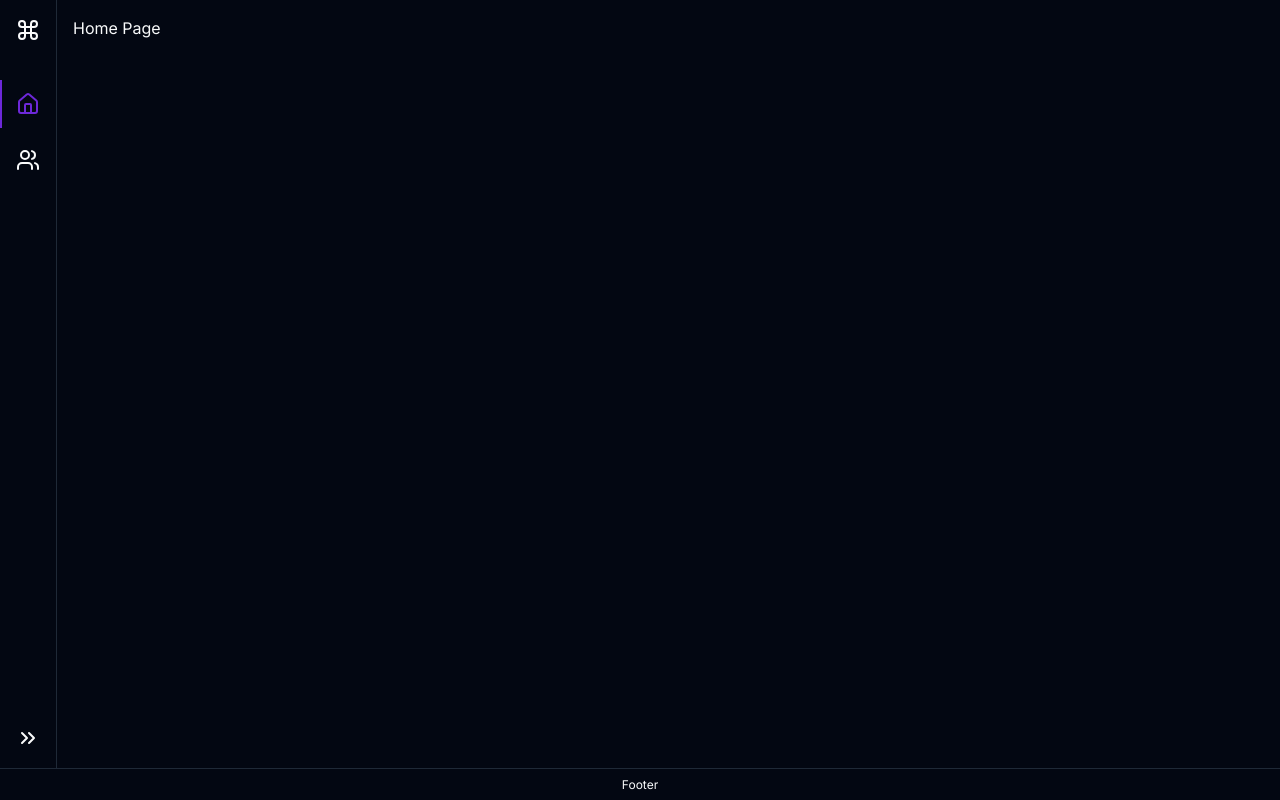
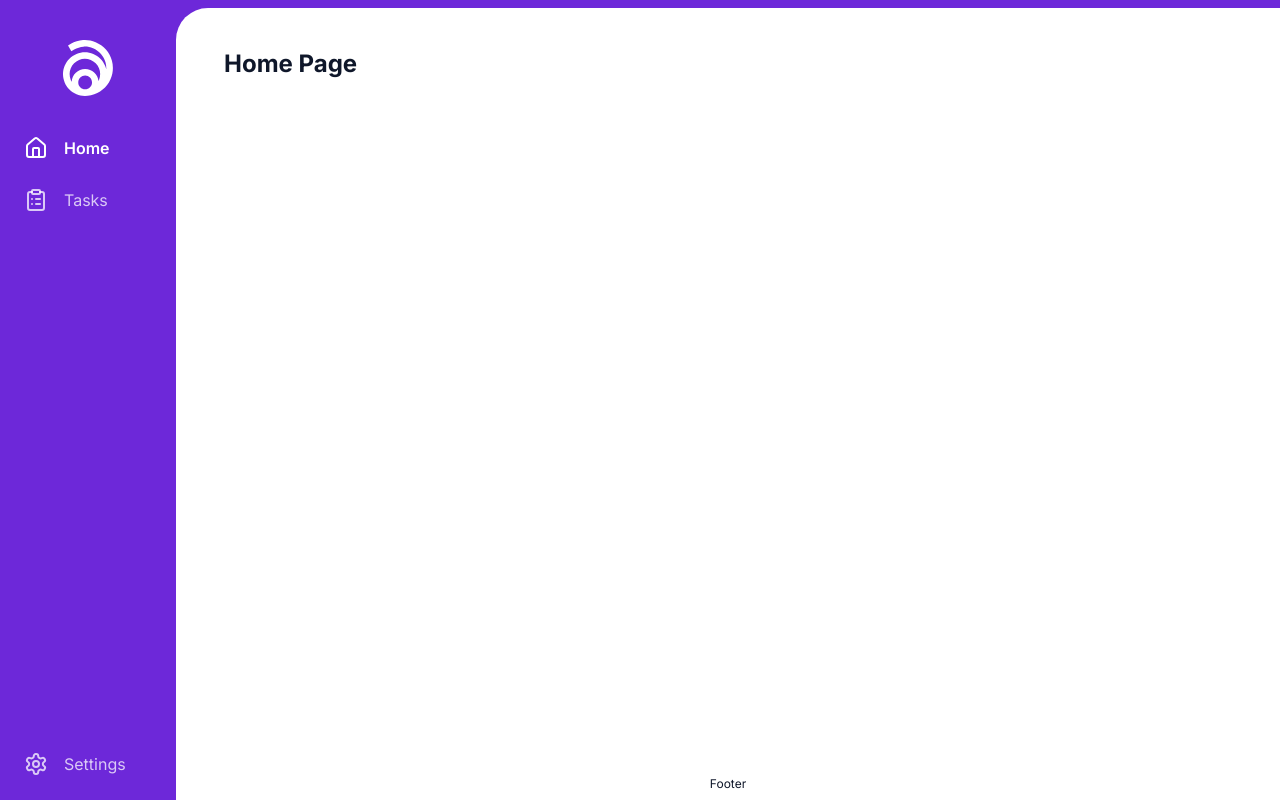
Before and after one commit to rtt3r/atria, a React (Vite) app: page / in a window 1280 px wide. Built offline with nearby package versions, Linux system fonts and the light colour scheme.

Commit message:
feat: add root layout

```diff
--- a/index.html
+++ b/index.html
@@ -10,7 +10,7 @@
     <title>Atria</title>
   </head>
 
-  <body>
+  <body class="">
     <div id="root"></div>
     <script type="module" src="/src/main.tsx"></script>
   </body>
--- a/src/main.tsx
+++ b/src/main.tsx
@@ -6,6 +6,7 @@ import { createBrowserRouter, RouterProvider } from 'react-router-dom';
 
 import { HomePage } from './routes/home/index.tsx';
 import { Root } from './routes/root.tsx';
+import { SettingsPage } from './routes/settings/index.tsx';
 import { TasksPage } from './routes/tasks/index.tsx';
 
 const router = createBrowserRouter([
@@ -21,6 +22,10 @@ const router = createBrowserRouter([
       {
         path: 'tasks',
         element: <TasksPage />
+      },
+      {
+        path: 'settings',
+        element: <SettingsPage />
       }
     ]
   }
--- a/src/routes/components/navigation-item.tsx
+++ /dev/null
@@ -1,34 +0,0 @@
-import { cn } from '@/lib/utils';
-import { ReactNode } from 'react';
-import { NavLink } from 'react-router-dom';
-
-type NavigationItemMode = 'expanded' | 'collapsed';
-
-interface NavigationItemProps {
-  to: string;
-  label: string;
-  mode: NavigationItemMode;
-  children: ReactNode;
-}
-
-export const NavigationItem = ({
-  to,
-  label,
-  mode,
-  children
-}: NavigationItemProps) => {
-  return (
-    <li className="w-full flex items-center justify-center py-3 border-x-2 border-transparent has-[.active]:text-primary has-[.active]:border-l-primary">
-      <NavLink to={to} className={({ isActive }) => (isActive ? 'active' : '')}>
-        {children}
-        <span
-          className={cn('ml-3 flex-1 whitespace-nowrap', {
-            'sr-only': mode === 'collapsed'
-          })}
-        >
-          {label}
-        </span>
-      </NavLink>
-    </li>
-  );
-};
--- a/src/routes/components/sidebar.tsx
+++ b/src/routes/components/sidebar.tsx
@@ -1,38 +1,42 @@
-import { Button } from '@/components/ui/button';
-import { Command, Home, Users, ChevronsRight } from 'lucide-react';
-import { NavigationItem } from './navigation-item';
+import { ClipboardList, Home, Settings } from 'lucide-react';
+import { useMemo } from 'react';
+
+import { NavigationItem, Sidenav } from './sidenav';
 
 export const Sidebar = () => {
+  const navigationItems: NavigationItem[] = useMemo(
+    () => [
+      {
+        to: '/',
+        label: 'Home',
+        icon: <Home />
+      },
+      {
+        to: '/tasks',
+        label: 'Tasks',
+        icon: <ClipboardList />
+      }
+    ],
+    []
+  );
+
+  const bottomNavigationItems: NavigationItem[] = useMemo(
+    () => [
+      {
+        to: '/settings',
+        label: 'Settings',
+        icon: <Settings />
+      }
+    ],
+    []
+  );
+
   return (
-    <aside className="h-full transition-transform border-r border-gray-800">
-      <div className="flex flex-col justify-start h-full overflow-y-auto">
-        <a
-          href="/"
-          className="flex items-center justify-center w-full mb-10 h-10 pt-5"
-        >
-          <Command />
-          <span className="sr-only ml-3 text-base font-semibold">Atria</span>
-        </a>
-        <ul className="flex-1 flex flex-col items-center justify-start gap-2 text-sm font-medium">
-          <NavigationItem to="/" label="Home" mode="collapsed">
-            <Home />
-          </NavigationItem>
-          <NavigationItem to="/tasks" label="Tasks" mode="collapsed">
-            <Users />
-          </NavigationItem>
-        </ul>
-        <div className="flex py-3">
-          <Button
-            variant="ghost"
-            className="w-full flex items-center justify-center"
-          >
-            <span className="sr-only text-sm font-medium">
-              email@example.com
-            </span>
-            <ChevronsRight />
-          </Button>
-        </div>
-      </div>
+    <aside className="flex flex-col items-center min-w-44 p-6 pb-4">
+      <img src="/logo.svg" alt="Atria" className="mt-4 mb-8"></img>
+
+      <Sidenav className="flex-1" items={navigationItems} />
+      <Sidenav items={bottomNavigationItems} />
     </aside>
   );
 };
--- /dev/null
+++ b/src/routes/components/sidenav.tsx
@@ -0,0 +1,50 @@
+import { cn } from '@/lib/utils';
+import { forwardRef, HTMLAttributes, ReactNode } from 'react';
+import { NavLink } from 'react-router-dom';
+
+export interface NavigationItem {
+  label: string;
+  icon: ReactNode;
+  to: string;
+}
+
+export interface SidenavProps extends HTMLAttributes<HTMLElement> {
+  items: NavigationItem[];
+}
+
+const Sidenav = forwardRef<HTMLButtonElement, SidenavProps>(
+  ({ className, items, ...props }, ref) => {
+    return (
+      <nav
+        className={cn('flex flex-col w-full', className)}
+        {...props}
+        ref={ref}
+      >
+        <ul className="flex flex-col gap-3">
+          {items.map((item) => (
+            <li className="py-2" key={item.to}>
+              <NavLink
+                to={item.to}
+                className={({ isActive }) =>
+                  cn(
+                    'flex items-center justify-start gap-4 text-white/75 hover:text-white hover:font-semibold',
+                    {
+                      'text-white font-semibold': isActive
+                    }
+                  )
+                }
+              >
+                {item.icon}
+                <span className="flex-1 whitespace-nowrap">{item.label}</span>
+              </NavLink>
+            </li>
+          ))}
+        </ul>
+      </nav>
+    );
+  }
+);
+
+Sidenav.displayName = 'Sidenav';
+
+export { Sidenav };
--- a/src/routes/home/index.tsx
+++ b/src/routes/home/index.tsx
@@ -1,3 +1,3 @@
 export const HomePage = () => {
-  return <h1>Home Page</h1>;
+  return <h1 className="font-bold text-2xl">Home Page</h1>;
 };
--- a/src/routes/root.tsx
+++ b/src/routes/root.tsx
@@ -4,17 +4,17 @@ import { Sidebar } from './components/sidebar';
 
 export const Root = () => {
   return (
-    <div className="flex flex-col h-screen w-screen">
-      <div className="flex-1 flex">
-        <Sidebar />
+    <div className="flex h-screen w-screen bg-primary text-primary-foreground">
+      <Sidebar />
 
-        <main className="flex-1 p-4">
+      <div className="flex-1 flex flex-col rounded-ss-[2rem] mt-2 bg-white text-slate-900 dark:bg-slate-800 dark:text-white">
+        <main className="flex-1 flex flex-col pt-10 px-12">
           <Outlet />
         </main>
+        <footer className="flex justify-center items-center w-full h-8 text-xs">
+          Footer
+        </footer>
       </div>
-      <footer className="flex justify-center items-center w-full h-8 text-xs border-t border-gray-800">
-        Footer
-      </footer>
     </div>
   );
 };
--- /dev/null
+++ b/src/routes/settings/index.tsx
@@ -0,0 +1,3 @@
+export const SettingsPage = () => {
+  return <h1 className="font-bold text-2xl">Settings Page</h1>;
+};
--- a/src/routes/tasks/index.tsx
+++ b/src/routes/tasks/index.tsx
@@ -1,3 +1,3 @@
 export const TasksPage = () => {
-  return <h1>Tasks Page</h1>;
+  return <h1 className="font-bold text-2xl">Tasks Page</h1>;
 };
```
Also changed, not shown: public/logo.svg (added).
